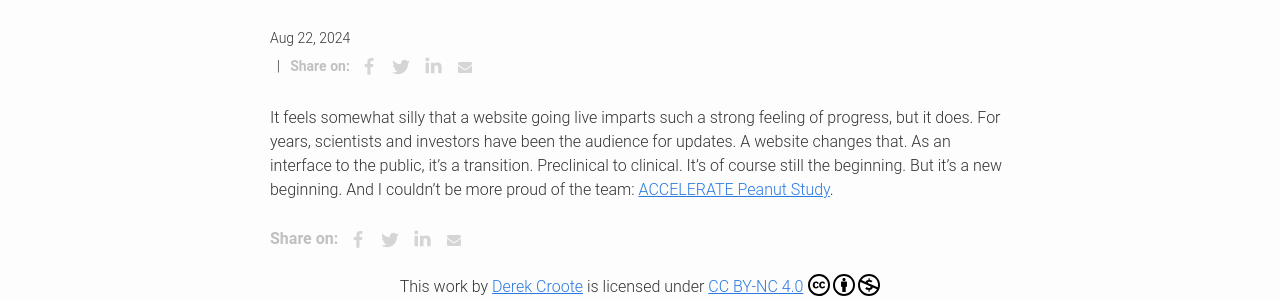
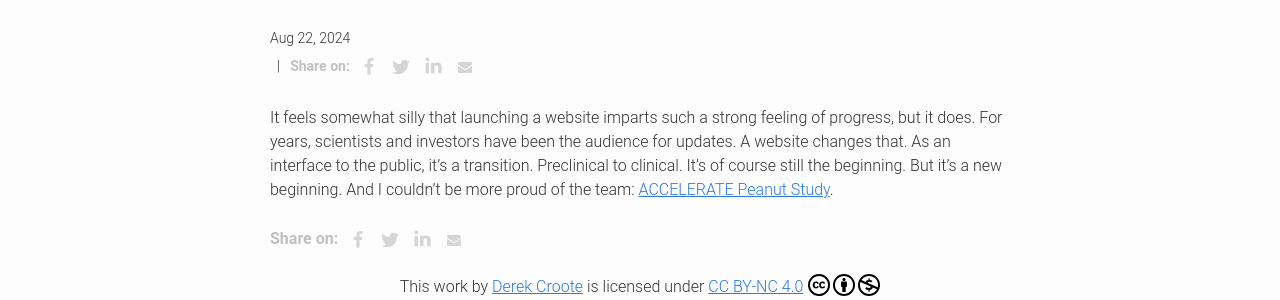
Before and after one commit to dcroote/dcroote.github.io, a Jekyll site: the page built from _posts/2024-08-22-accelerate-website.md, in a window 1280 px wide. Shown: the part 330-630 px from the top of the page. Built offline with Jekyll 4.4.1, drawn with Linux system fonts in a browser that asks for light colours; some web fonts are replaced.

Commit message:
fix: language

```diff
--- a/_posts/2024-08-22-accelerate-website.md
+++ b/_posts/2024-08-22-accelerate-website.md
@@ -4,4 +4,4 @@ title: Transition
 comments: false
 ---
 
-It feels somewhat silly that a website going live imparts such a strong feeling of progress, but it does. For years, scientists and investors have been the audience for updates. A website changes that. As an interface to the public, it's a transition. Preclinical to clinical. It's of course still the beginning. But it's a new beginning. And I couldn't be more proud of the team: <a href="https://iggenix.com.au/?utm_source=dc_blog">ACCELERATE Peanut Study</a>.
+It feels somewhat silly that launching a website imparts such a strong feeling of progress, but it does. For years, scientists and investors have been the audience for updates. A website changes that. As an interface to the public, it's a transition. Preclinical to clinical. It's of course still the beginning. But it's a new beginning. And I couldn't be more proud of the team: <a href="https://iggenix.com.au/?utm_source=dc_blog">ACCELERATE Peanut Study</a>.
```
